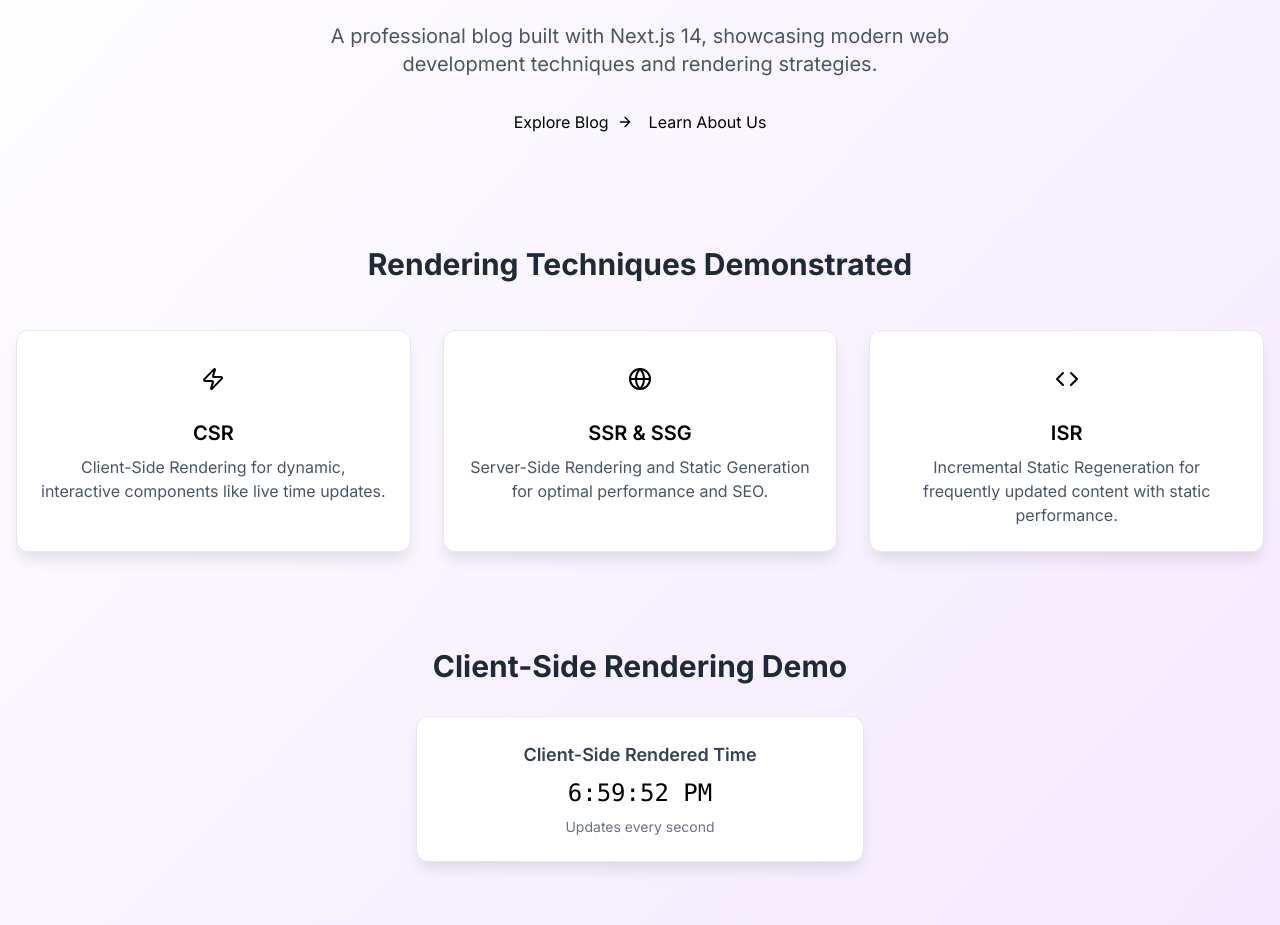
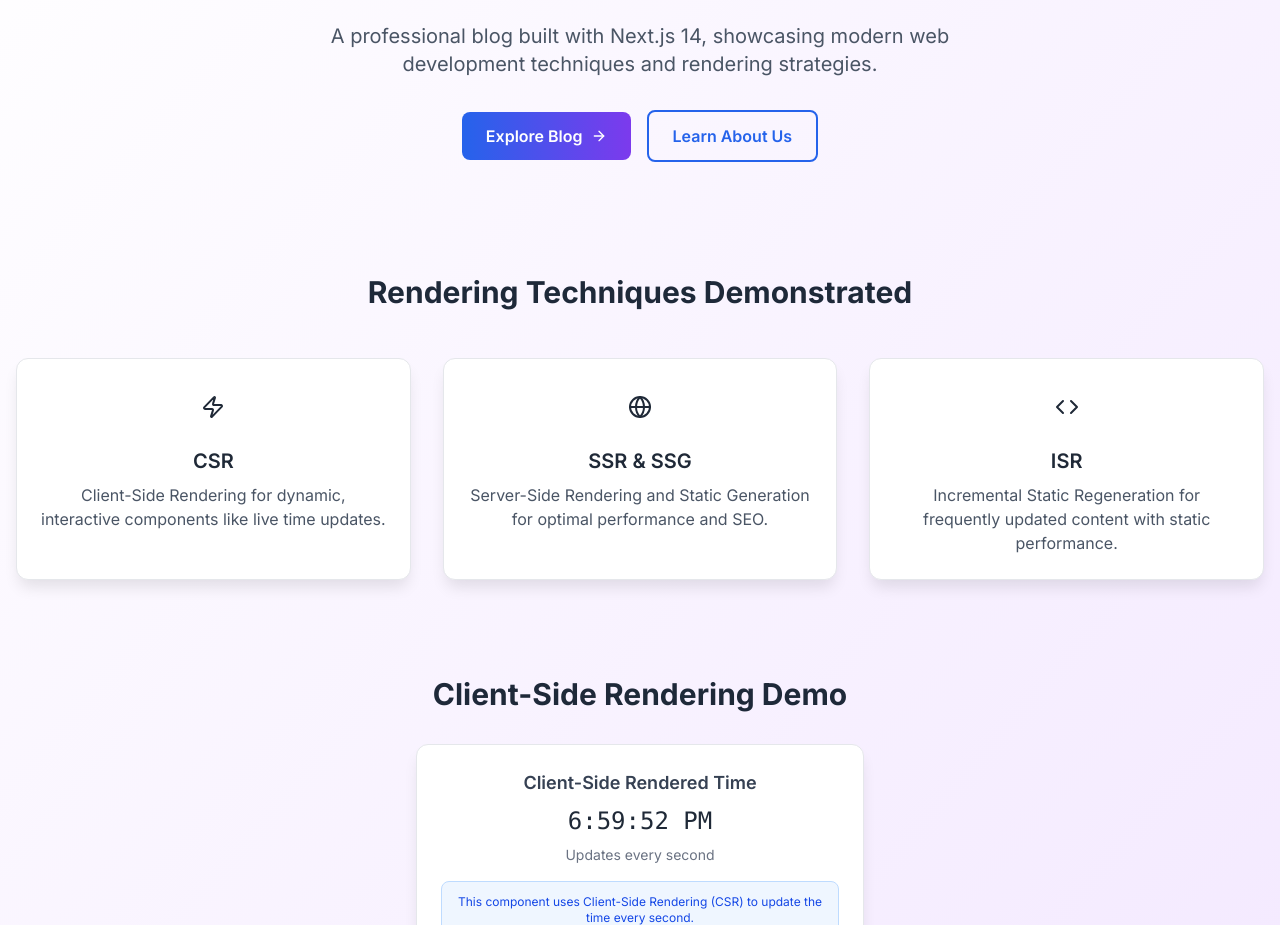
Before and after one commit to ingabiremariesandrine187/nextjs-rendering-techniques, a Next.js app: page / in a window 1280 px wide. Shown: the part 227-1152 px from the top of the page. Built offline with nearby package versions, Linux system fonts and the light colour scheme.

Commit message:
Complete: Full app dark/light mode with enhanced styling and buttons

```diff
--- a/app/components/clientDateTime.tsx
+++ b/app/components/clientDateTime.tsx
@@ -10,8 +10,7 @@ useEffect(() => {
 
 }, []);
 return (
-
- <div className="card text-center">
+    <div className="card text-center">
       <h3 className="text-lg font-semibold text-gray-700 dark:text-gray-300 mb-2">
         Client-Side Rendered Time
       </h3>
@@ -21,13 +20,12 @@ return (
       <p className="text-sm text-gray-500 dark:text-gray-400 mt-2">
         Updates every second
       </p>
+      <div className="mt-4 p-3 bg-blue-50 dark:bg-blue-900/20 rounded-lg border border-blue-200 dark:border-blue-800">
+        <p className="text-xs text-blue-700 dark:text-blue-300">
+          This component uses Client-Side Rendering (CSR) to update the time every second.
+        </p>
+      </div>
     </div>
-
-
-
-
-
-
-)
+  );
 
 }
--- a/app/globals.css
+++ b/app/globals.css
@@ -19,13 +19,70 @@
   box-shadow: 0 10px 15px -3px rgba(0, 0, 0, 0.1);
   border: 1px solid #e5e7eb;
   padding: 1.5rem;
+  color: #1f2937;
 }
 
 .dark .card {
   background: #1f2937;
   border-color: #374151;
+  color: white;
+}
+
+.btn-primary {
+  background: linear-gradient(to right, #2563eb, #7c3aed);
+  color: white;
+  padding: 0.75rem 1.5rem;
+  border-radius: 0.5rem;
+  font-weight: 600;
+  text-decoration: none;
+  transition: all 0.2s;
+  display: inline-flex;
+  align-items: center;
+}
+
+.btn-primary:hover {
+  transform: translateY(-1px);
+  box-shadow: 0 10px 25px rgba(37, 99, 235, 0.3);
+}
+
+.btn-secondary {
+  background: transparent;
+  color: #2563eb;
+  border: 2px solid #2563eb;
+  padding: 0.75rem 1.5rem;
+  border-radius: 0.5rem;
+  font-weight: 600;
+  text-decoration: none;
+  transition: all 0.2s;
+  display: inline-flex;
+  align-items: center;
+}
+
+.btn-secondary:hover {
+  background: #2563eb;
+  color: white;
+}
+
+.dark .btn-secondary {
+  color: #60a5fa;
+  border-color: #60a5fa;
+}
+
+.dark .btn-secondary:hover {
+  background: #60a5fa;
+  color: #1f2937;
 }
 
 body {
   font-family: Arial, Helvetica, sans-serif;
+  transition: background-color 0.2s, color 0.2s;
 }
+
+/* Ensure all text elements have proper dark mode colors */
+.dark h1, .dark h2, .dark h3, .dark h4, .dark h5, .dark h6 {
+  color: white;
+}
+
+.dark p {
+  color: #d1d5db;
+}
```
